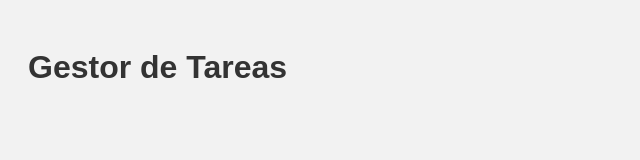
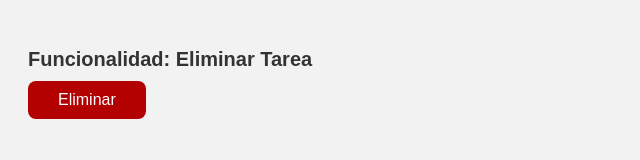
Before and after one commit to LealTapia/todo-app, a plain HTML site: page index.html in a window 1280 px wide. Shown: the whole page, without its empty margins (0-640 px from the left). Drawn offline with Linux system fonts and the light colour scheme.

Commit message:
sección para eliminar tarea

```diff
--- a/index.html
+++ b/index.html
@@ -7,6 +7,21 @@
     <link rel="stylesheet" href="style.css">
 </head>
 <body>
-    <h1>Gestor de Tareas</h1>
+    <section style="margin-top: 20px;">
+        <h2 style="font-size: 20px; margin-bottom: 10px;">Funcionalidad: Eliminar Tarea</h2>
+        <button
+            onclick="console.log('Tarea eliminada')"
+            style="
+            background-color: #B30000;
+            color: white;
+            border: none;
+            padding: 10px 30px;
+            border-radius: 8px;
+            font-size: 16px;
+            cursor: pointer;
+            ">
+            Eliminar
+        </button>
+    </section>
 </body>
 </html>
```
